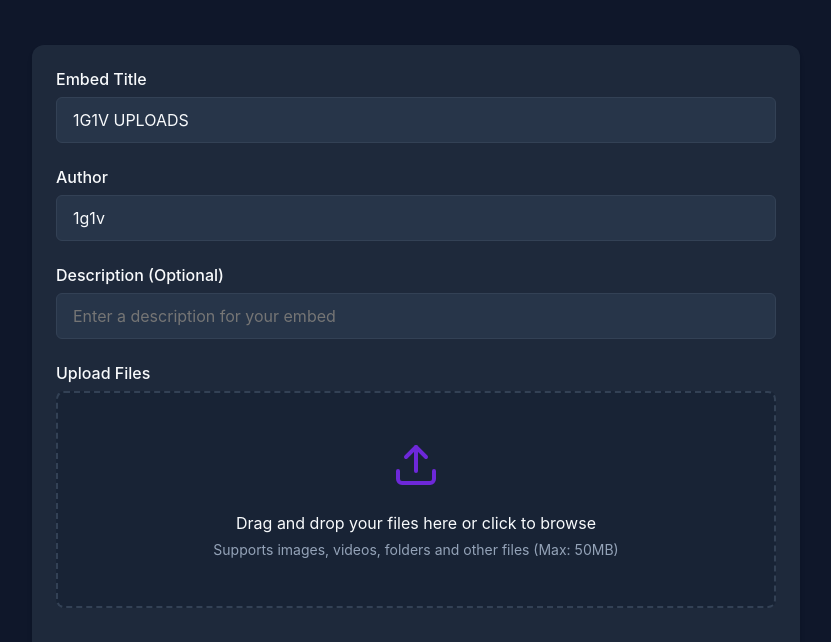
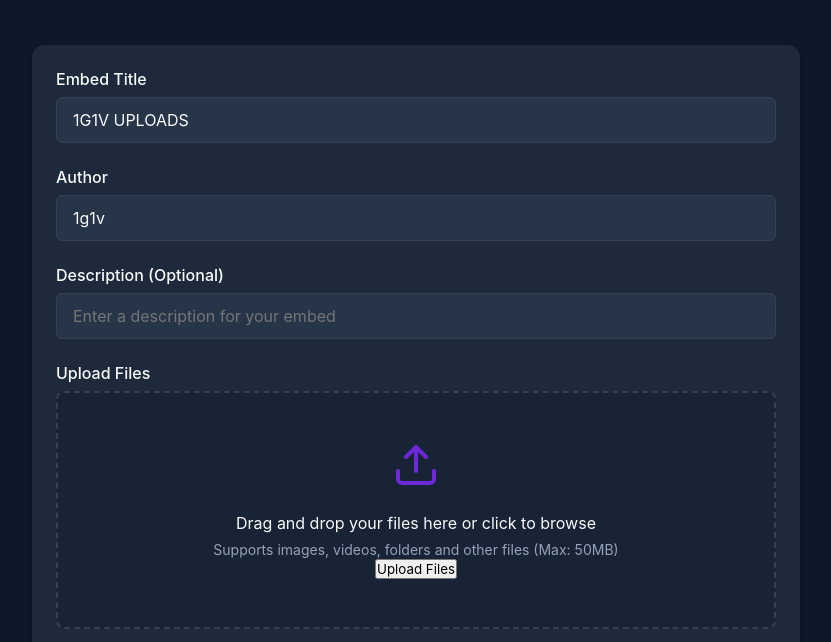
Before and after one commit to 615b/1g1v-uploads, a plain HTML site: page index.html in a window 1280 px wide. Shown: the part 114-756 px from the top of the page, without its empty margins (224-1055 px from the left). Drawn offline with Linux system fonts and the light colour scheme.

Commit message:
Update index.html

```diff
--- a/index.html
+++ b/index.html
@@ -377,7 +377,9 @@
                     </div>
                     <p class="upload-text">Drag and drop your files here or click to browse</p>
                     <p class="upload-hint">Supports images, videos, folders and other files (Max: 50MB)</p>
-                    <input type="file" id="fileInput" style="display: none;" multiple>
+<input type="file" id="fileInput" style="display: none;" multiple>
+<button id="uploadButton">Upload Files</button>
+
                 </div>
 
                 <div id="filesList"></div>
```
